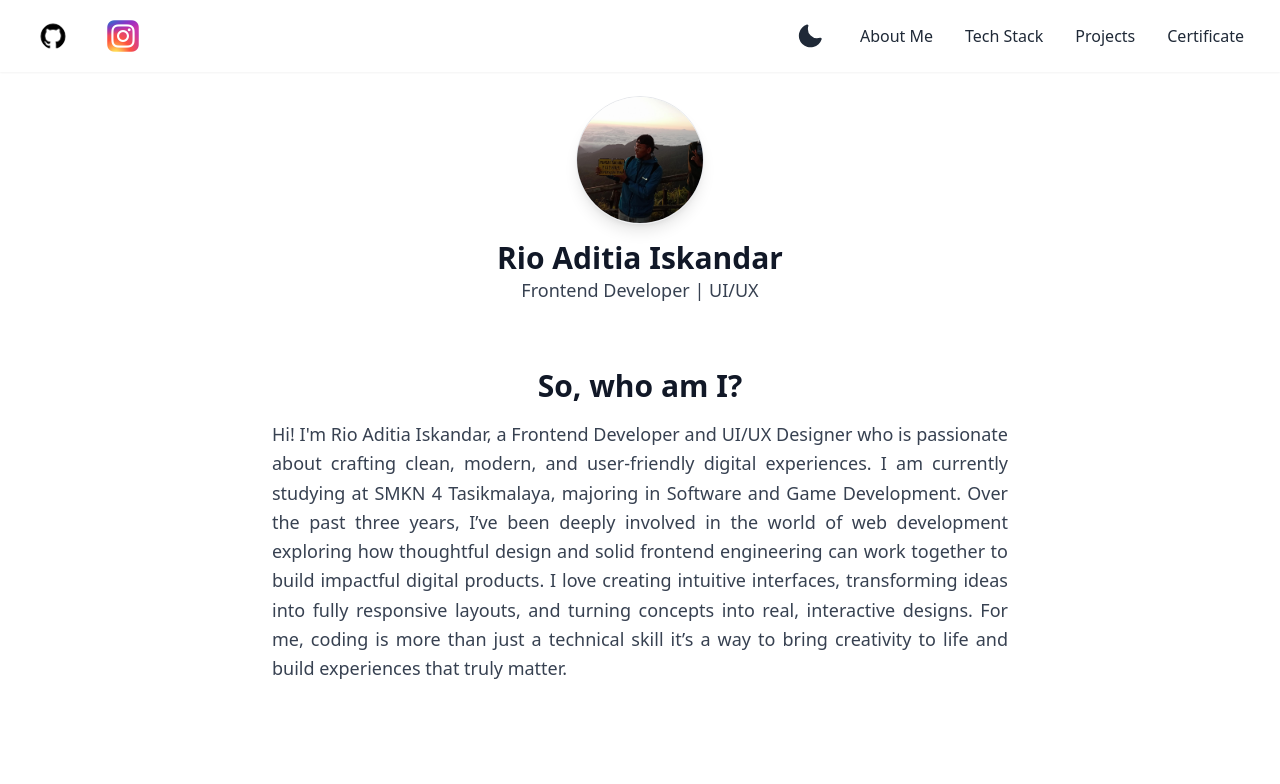
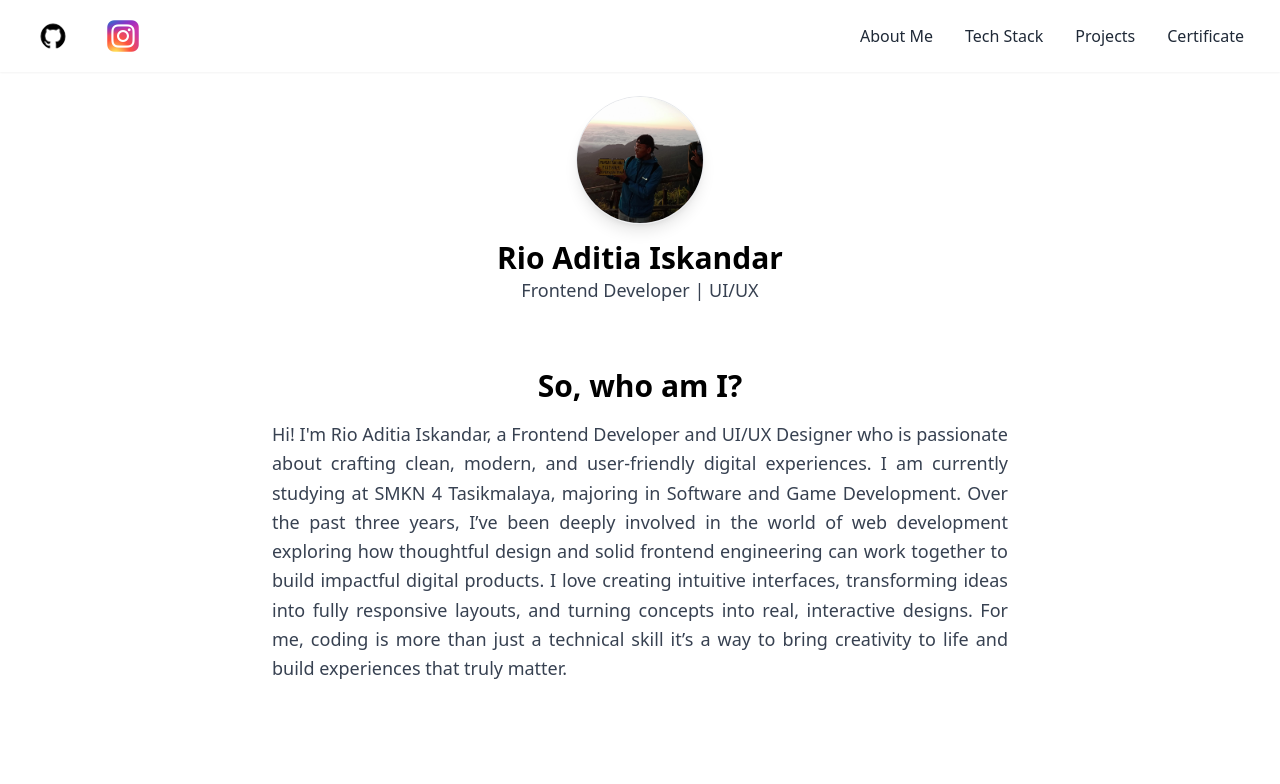
Before and after one commit to iskndrio/portofolio, a website: page index.html in a window 1280 px wide. Shown: the top 784 px of the page. Drawn offline with nearby package versions, Linux system fonts and the light colour scheme.

Commit message:
portofolio v1

```diff
--- a/index.html
+++ b/index.html
@@ -35,7 +35,7 @@
     </div>
 
     <div class="flex-none items-center gap-4 hidden lg:flex">
-      <label class="swap swap-rotate cursor-pointer">
+      <!-- <label class="swap swap-rotate cursor-pointer">
         <input id="themeToggle" type="checkbox" />
         <svg class="swap-on fill-yellow-500 w-7 h-7" xmlns="http://www.w3.org/2000/svg" viewBox="0 0 24 24">
           <path d="M12 18a6 6 0 110-12 6 6 0 010 12z" />
@@ -44,7 +44,7 @@
           <path
             d="M21.64 13.65a1 1 0 0 0-1.05-.14 8 8 0 01-10-10 1 1 0 0 0-1.19-1.3A10 10 0 1022 14.7a1 1 0 0 0-.36-1.05z" />
         </svg>
-      </label>
+      </label> -->
 
       <ul class="menu menu-horizontal px-1 text-base font-medium">
         <li><a href="#aboutme">About Me</a></li>
@@ -59,7 +59,7 @@
   <div class="items-center gap-6 p-6 text-center">
     <img src="img/WhatsApp Image 2025-12-09 at 20.16.29.jpeg" alt="Foto Rio"
       class="w-32 h-32 rounded-full object-cover shadow-lg mx-auto border">
-    <h1 class="text-3xl font-bold text-gray-900 dark:text-white mt-4">
+    <h1 class="text-3xl font-bold text-black mt-4">
       Rio Aditia Iskandar
     </h1>
 
@@ -70,7 +70,7 @@
   </div>
 
   <section class="max-w-3xl mx-auto text-center py-10 px-4" id="aboutme">
-    <h1 class="text-3xl font-bold text-gray-900 dark:text-white">So, who am I?</h1>
+    <h1 class="text-3xl font-bold text-black">So, who am I?</h1>
     <p class="text-lg text-gray-700 dark:text-gray-300 text-justify mt-4 leading-relaxed">
       Hi! I'm Rio Aditia Iskandar, a Frontend Developer and UI/UX Designer who is passionate about crafting clean,
       modern, and user-friendly digital experiences.
```
